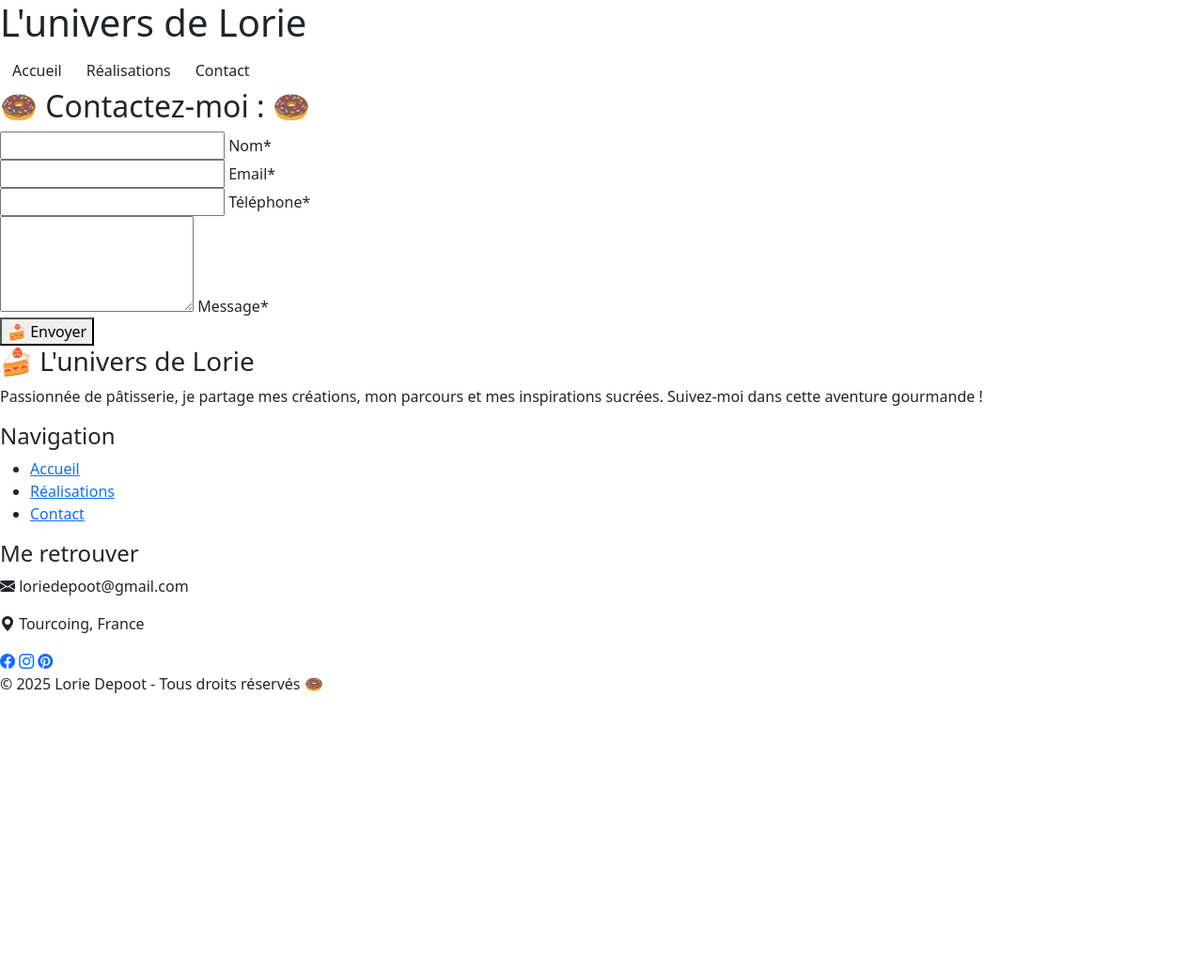
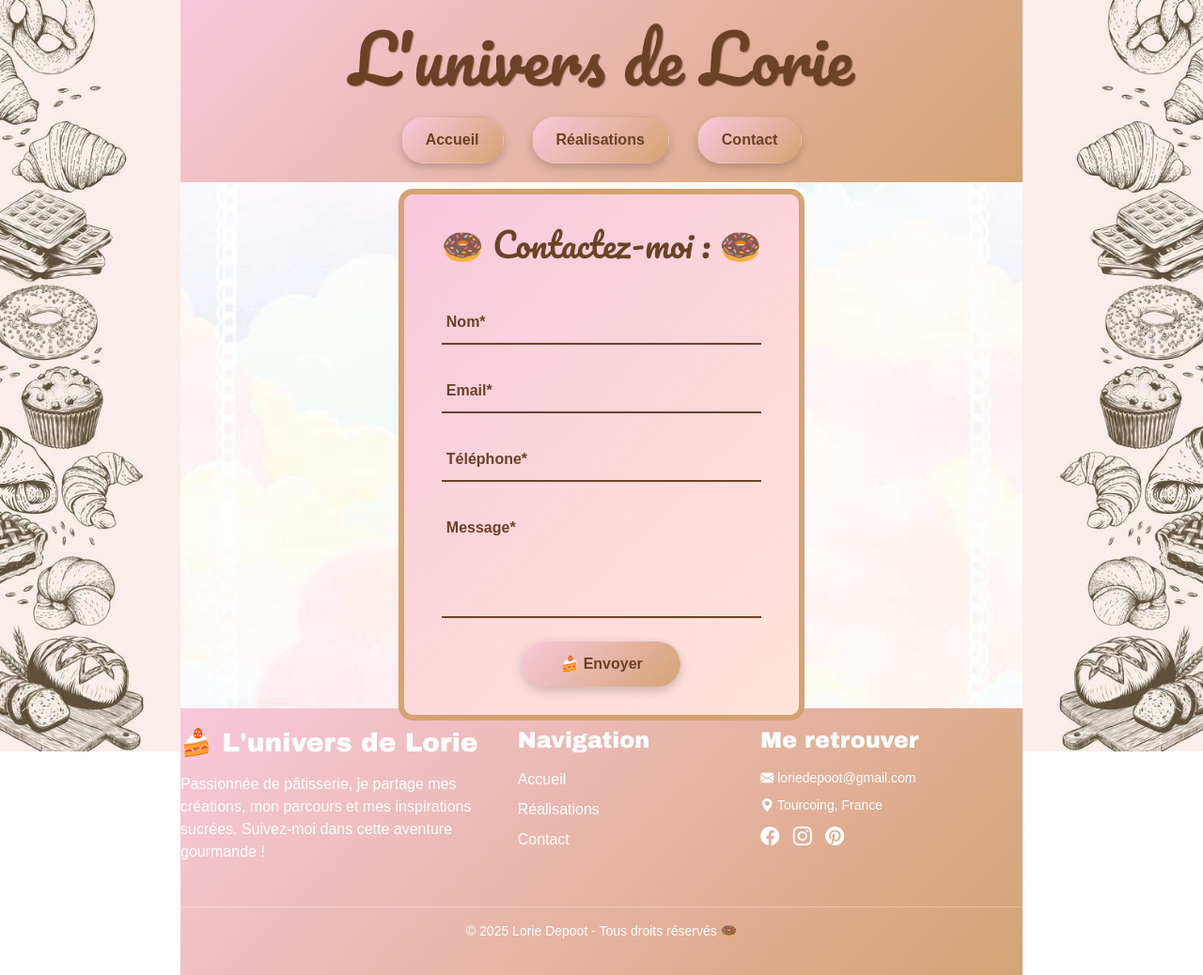
Before and after one commit to AurelienDelsert/site_de_patisserie, a plain HTML site: page contact.html in a window 1280 px wide. Shown: the whole page at 94% size. Before the commit the page ends 800 px from the top, so only its background shows below. Drawn offline with nearby package versions, Linux system fonts and the light colour scheme.

Commit message:
Mise à jour du site / corrections

```diff
--- a/contact.html
+++ b/contact.html
@@ -9,8 +9,8 @@
   <link href="https://cdn.jsdelivr.net/npm/bootstrap@5.3.8/dist/css/bootstrap.min.css" rel="stylesheet">
   <link rel="stylesheet" href="https://cdn.jsdelivr.net/npm/bootstrap-icons/font/bootstrap-icons.css">
   <link href="https://fonts.googleapis.com/css2?family=Pacifico&family=Playfair+Display:wght@600&display=swap" rel="stylesheet">
-  <script type="text/javascript" src="page2.js"></script>
-  <link rel="stylesheet" type="text/css" href="page2.css">
+  <script type="text/javascript" src="contact.js"></script>
+  <link rel="stylesheet" type="text/css" href="contact.css">
 
 </head>
 <body>
```
Also changed, not shown: realisations.html (+2 -2 lines).
